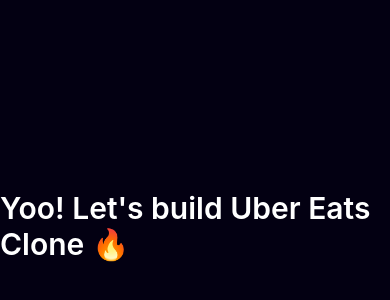
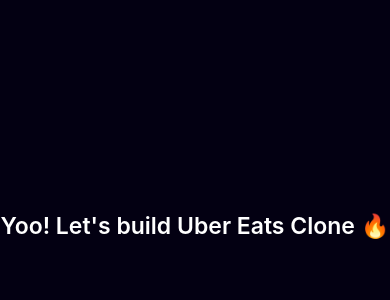
Before and after one commit to AnasJMirza/UberEats-MobileApp-Clone, a React Native app: screen / in a window 390 px wide. Shown: the part 196-496 px from the top of the page. Built offline with nearby package versions, Linux system fonts and the light colour scheme.

Commit message:
initial commit

```diff
--- a/App.js
+++ b/App.js
@@ -21,7 +21,7 @@
   },
 
   text: {
-    fontSize: 30,
+    fontSize: 23,
     color: 'white',
     fontWeight: "600",
   }
```
